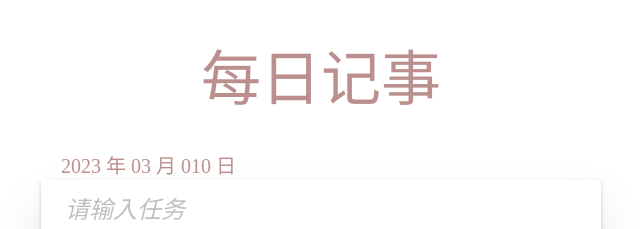
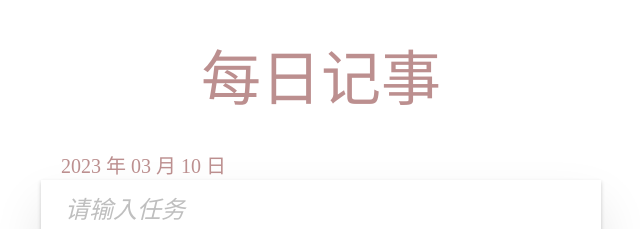
Before and after one commit to T-xixi/todo-app, a plain HTML site: page index.html in a window 1280 px wide. Shown: the top 229 px of the page, 319-959 px from the left. Drawn offline with nearby package versions, Linux system fonts and the light colour scheme.

Commit message:
Update index.html
some modifications

```diff
--- a/index.html
+++ b/index.html
@@ -63,8 +63,8 @@
                 list: [],
                 indexValue: "",
                 year: y,
-                month: m > 10 ? m : '0' + m,
-                day: d > 10 ? d : '0' + d
+                month: m >= 10 ? m : '0' + m,
+                day: d >= 10 ? d : '0' + d
             },
             methods: {
                 add: function() {
```
